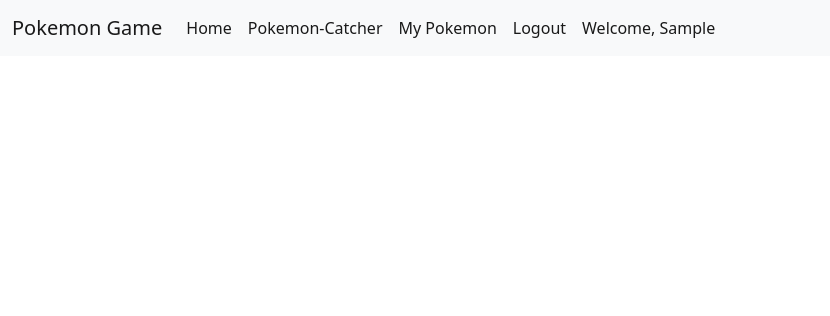
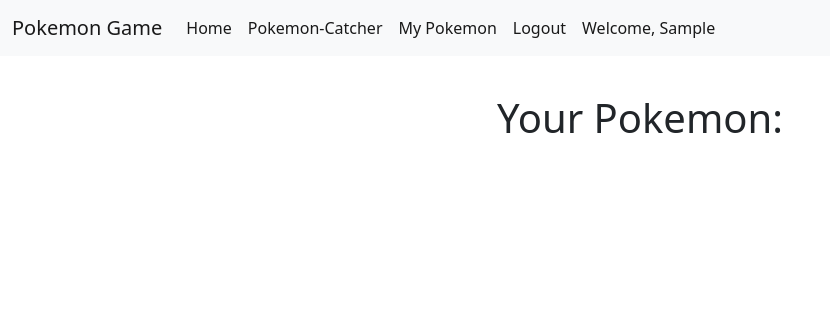
Before and after one commit to ToddGallegos/pokemon_game, a Flask app: page /mypokemon in a window 1280 px wide. Shown: the top 316 px of the page, without its empty margins (0-830 px from the left). Run offline with Flask 3, Linux system fonts and the light colour scheme; the visitor is signed in with stand-in values (Sample User, id 1); data that the repository does not hold is empty.

Commit message:
populating mypokemon route from database

```diff
--- a/app/routes.py
+++ b/app/routes.py
@@ -31,17 +31,19 @@
             the_pokemon = pokemon_info(pokemon_name)
             form.pokemon_name.data = ''
 
-            pokemon_name = the_pokemon['pokemon_name'].capitalize()
-            base_hp = the_pokemon['base_hp']
-            base_attack = the_pokemon['base_attack']
-            base_defense = the_pokemon['base_defense']
-            base_experience = the_pokemon['base_experience']
-            ability_name = the_pokemon['ability_name'].capitalize()
-            front_shiny_sprite = the_pokemon['front_shiny_sprite']
-            user_id = current_user.get_id()
+            if the_pokemon:
+                pokemon_name = the_pokemon['pokemon_name'].capitalize()
+                base_hp = the_pokemon['base_hp']
+                base_attack = the_pokemon['base_attack']
+                base_defense = the_pokemon['base_defense']
+                base_experience = the_pokemon['base_experience']
+                ability_name = the_pokemon['ability_name'].capitalize()
+                front_shiny_sprite = the_pokemon['front_shiny_sprite']
+                user_id = current_user.get_id()
 
-            pokemon = Pokemon(pokemon_name, base_hp, base_attack, base_defense, base_experience, ability_name, front_shiny_sprite, user_id)
-            pokemon.save_to_db()
+                if current_user.is_authenticated:
+                    pokemon = Pokemon(pokemon_name, base_hp, base_attack, base_defense, base_experience, ability_name, front_shiny_sprite, user_id)
+                    pokemon.save_to_db()
 
             return render_template('pokemon.html', form = form, the_pokemon = the_pokemon)
 
@@ -50,7 +52,8 @@
 
 @app.route('/mypokemon')
 def mypokemon():
-    return render_template('mypokemon.html')
+    pokemons = Pokemon.query.filter_by(user_id = current_user.id)
+    return render_template('mypokemon.html', pokemons = pokemons)
 
 @app.route('/signup', methods = ['GET', 'POST'])
 def signup():
@@ -88,7 +91,7 @@
             if user:
                 if user.password == password:
                     login_user(user)
-                    return redirect(url_for('homepage'))
+                    return redirect(url_for('mypokemon'))
                 else:
                     #wrong password
                     pass
@@ -104,4 +107,4 @@
 @app.route('/logout')
 def logout():
     logout_user()
-    return redirect(url_for('homepage'))
+    return redirect(url_for('signin'))
--- a/app/templates/mypokemon.html
+++ b/app/templates/mypokemon.html
@@ -1,3 +1,26 @@
 {% extends 'base.html' %}
+{% block content %}
 
- <!-- ADD DYNAMIC LIST OF USER POKEMON FROM DATABASE -->
+<h1 style="text-align:center; margin-top: 3%">Your Pokemon:</h1>
+<div class="d-flex justify-content-center flex-nowrap">
+
+{% for pokemon in pokemons %}
+    <div class="card" style="width: 18rem; margin:1rem">
+        <img style="width:75%; margin: 0 auto;" src="{{ pokemon.front_shiny_sprite }}" class="card-img-top" alt="{{ pokemon.pokemon_name }}">
+        <div class="card-body">
+            <h5 class="card-title">{{ pokemon.pokemon_name }}</h5>
+        </div>
+        <ul class="list-group list-group-flush">
+        <li class="list-group-item">HP: {{ pokemon.base_hp }}</li>
+        <li class="list-group-item">Attack: {{ pokemon.base_attack }}</li>
+        <li class="list-group-item">Defense: {{ pokemon.base_defense }}</li>
+        <li class="list-group-item">XP: {{ pokemon.base_experience }}</li>
+        <li class="list-group-item">Ability: {{ pokemon.ability_name }}</li>
+        </ul>
+        <div class="card-body">
+            <a href="#" class="card-link">Delete</a>
+        </div>
+    </div>
+{% endfor %}
+</div>
+ {% endblock %}
--- a/app/templates/pokemon.html
+++ b/app/templates/pokemon.html
@@ -15,7 +15,7 @@
 
 <div style="text-align:center; margin-top: 2rem">
     <h2>Your Pokemon:</h2>
-    <img src={{ the_pokemon.front_shiny_sprite }} alt="pokemon image">
+    <img src={{ the_pokemon.front_shiny_sprite }} alt="{{ the_pokemon.pokemon_name }}">
     <h3>Name: {{ the_pokemon.pokemon_name.capitalize() }} </h3>
     <h3>Health: {{ the_pokemon.base_hp }} </h3>
     <h3>Attack: {{ the_pokemon.base_attack }} </h3>
```
